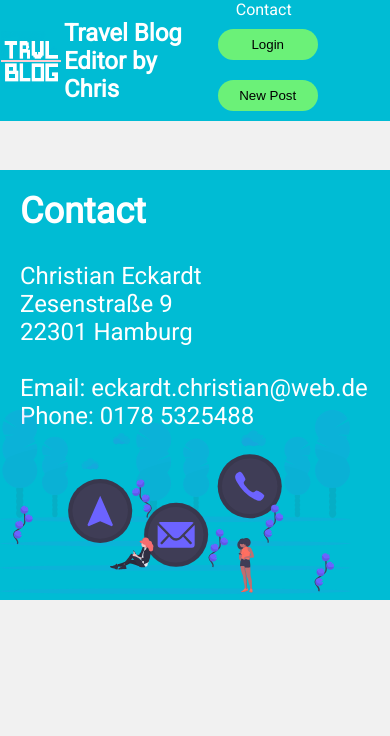
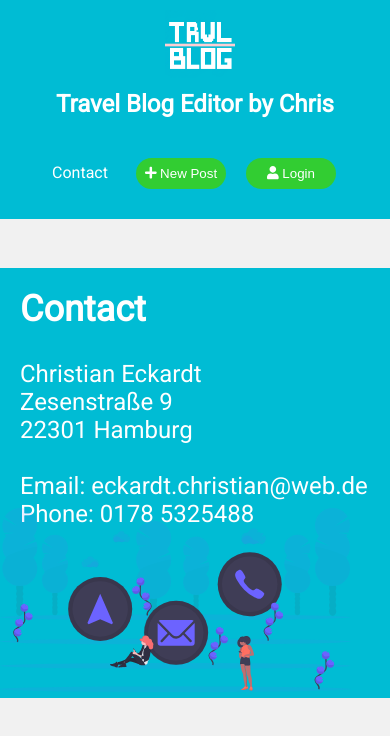
Before and after one commit to EckeEcke/react-app, a React (Create React App) app: page /Contact in a window 390 px wide. Shown: the top 736 px of the page. Built offline with nearby package versions, Linux system fonts and the light colour scheme; no server answers; what google-maps-react would draw is missing.

Commit message:
updating css and adding newpost form

```diff
--- a/package.json
+++ b/package.json
@@ -3,6 +3,10 @@
   "version": "0.1.0",
   "private": true,
   "dependencies": {
+    "@fortawesome/fontawesome-svg-core": "^1.2.32",
+    "@fortawesome/free-brands-svg-icons": "^5.15.1",
+    "@fortawesome/free-solid-svg-icons": "^5.15.1",
+    "@fortawesome/react-fontawesome": "^0.1.13",
     "@testing-library/jest-dom": "^5.11.6",
     "@testing-library/react": "^11.2.2",
     "@testing-library/user-event": "^12.2.2",
@@ -11,6 +15,7 @@
     "google-maps-react": "^2.0.6",
     "react": "^17.0.1",
     "react-dom": "^17.0.1",
+    "react-fontawesome": "^1.7.1",
     "react-router-dom": "^5.2.0",
     "react-scripts": "4.0.1",
     "web-vitals": "^0.2.4"
--- a/src/App.css
+++ b/src/App.css
@@ -33,3 +33,42 @@ body {
   transform: scale(1.1);
   transition-duration: 700ms;
 }
+
+
+
+nav h1 {
+  text-align: left;
+  margin: 1% 20px;
+  width: 600px;
+  color: white;
+}
+
+
+.navBTNs {
+  margin: 0 0 0 auto;
+  float: right;
+}
+
+
+.navlogo {
+  margin: 0 20px 10px;
+  float: left;
+  height: 60px;
+  width: 60px;
+}
+
+
+
+
+
+@media (max-width: 600px){
+  nav h1{margin: 10px auto; text-align: center};
+}
+
+@media (max-width: 600px){
+  .navBTNs{margin: 20px auto};
+}
+
+@media (max-width: 600px){
+  .navlogo{margin: 10px auto}
+}
--- a/src/App.js
+++ b/src/App.js
@@ -1,7 +1,8 @@
 import './App.css';
 import Contactpage from "./Components/Contact";
-import { BrowserRouter, Route, Switch } from 'react-router-dom';
+import { Route, Switch } from 'react-router-dom';
 import Dashboard from "./Components/Dashboard";
+import NewPost from "./Components/NewPost"
 
 
 
@@ -12,6 +13,7 @@ function App() {
       <Switch>
         <Route path="/" exact component={Dashboard} />
         <Route path="/Contact" component={Contactpage} />
+        <Route path="/New" component={NewPost} />
 
       </Switch>
 
--- a/src/Components/Dashboard.js
+++ b/src/Components/Dashboard.js
@@ -3,6 +3,7 @@ import Navigation from "./Navigation";
 import Map from "./Maps";
 import Description from "./Description";
 import Blogentries from "./Blogentries";
+
 
 
 
--- a/src/Components/Description.js
+++ b/src/Components/Description.js
@@ -4,11 +4,11 @@ import airport from "./Images/airport.svg";
 function Description(){
     return(
 
-    <div style={{maxWidth: "699px", width:"100vw", backgroundColor:"#00BCD4", color:"white", border:"0.5px solid #00BCD4"}}>
+    <div style={{maxWidth: "698px", width:"99.8%", backgroundColor:"#00BCD4", color:"white", border:"1px solid #00BCD4"}}>
   <p style={{padding:"5%", fontSize:"1.2em"}}>
   Hello visitors,
   <br></br><br></br>
-  <img style={{float:"right", width: "100px"}} src={airport} alt="person waiting for airplane"></img>
+  <img style={{float:"right", width: "100px", margin:"10px"}} src={airport} alt="person waiting for airplane"></img>
   welcome to my Travel Blog Editor built in React. This is my final project of the Full Stack Web Developer course at Hamburg Coding School. The rest is just some placeholder text
    until I know which features I managed to implement. Probably quite a few.
 
--- a/src/Components/Maps.js
+++ b/src/Components/Maps.js
@@ -33,10 +33,10 @@ export class MapContainer extends Component {
         <Map google={this.props.google}
             onClick={this.onMapClicked}
             mapId={"4996d6ed2b7c73a6"}
-            style={{maxWidth: "700px", width:"100vw", height: "380px"}}
+            style={{width:"100%", maxWidth: "700px", height: "380px"}}
             zoom={1.2}
             initialCenter={{ lat: 53.551085, lng: 9.993682 }}
-            containerStyle={{width: "100vw", maxWidth: '500px', maxHeight: '380px' }}>
+            containerStyle={{width: "100%", maxWidth: '700px', maxHeight: '380px' }}>
 
           <Marker onClick={this.onMarkerClick}
                   name={'Current location'} />
--- a/src/Components/Navigation.js
+++ b/src/Components/Navigation.js
@@ -1,17 +1,19 @@
 import React from "react";
 import logo from "./Images/logo-nosun.png";
-import { Link } from 'react-router-dom'
+import { Link } from 'react-router-dom';
+import { FontAwesomeIcon } from '@fortawesome/react-fontawesome'
+import { faPlus, faUser } from '@fortawesome/free-solid-svg-icons'
 
 
 function Navigation(){
     return(
-        <nav style={{backgroundColor: "#00BCD4", display: "flex", flexDirection: "row", alignItems: "center"}}>
-            <Link to="/"><img src={logo} alt="my Logo" style={{margin:"1%", float: "left", height:"60px"}}></img></Link>
-            <h1 style={{textAlign: "left", margin: "1%", color: "white"}}>Travel Blog Editor by Chris</h1>
-            <div style={{margin: "0 0 0 auto"}}>
-                <Link to="/Contact" style={{margin:"20px", padding: "8px", textDecoration: "none", color: "white"}}>Contact</Link>
-                <button style={{margin:"10px", padding: "8px", backgroundColor: "#6bf178", borderStyle: "none", borderRadius:"20px", width:"100px"}}>Login</button>
-                <button style={{margin:"10px 20px 10px 10px", padding: "8px", backgroundColor: "#6bf178", borderStyle: "none", borderRadius:"20px", width:"100px"}}>New Post</button>
+        <nav style={{backgroundColor: "#00BCD4", display: "flex", flexDirection: "row", flexWrap:"wrap", alignItems: "center"}}>
+            <Link to="/"  className="navlogo"><img style={{width: "70px"}} src={logo} alt="my Logo"></img></Link>
+            <h1>Travel Blog Editor by Chris</h1>
+            <div className="navBTNs">
+                <Link to="/Contact" style={{margin:"10px", padding: "8px", textDecoration: "none", color: "white", width: "90px"}}>Contact</Link>
+                <Link to="/New"><button style={{margin:"10px", padding: "8px", backgroundColor: "#32CD32", borderStyle: "none", borderRadius:"20px", width:"90px", color: "white"}}><FontAwesomeIcon icon={faPlus} /> New Post</button></Link>
+                <button style={{margin:"10px 20px 10px 10px", padding: "8px", backgroundColor: "#32CD32", borderStyle: "none", borderRadius:"20px", width:"90px", color: "white"}}><FontAwesomeIcon icon={faUser}  /> Login</button>
             </div>
 
 
--- /dev/null
+++ b/src/Components/NewPost.js
@@ -0,0 +1,41 @@
+import React, {Component} from "react";
+
+
+export class NewPost extends Component {
+    render(){
+        return(
+            <form>
+                <label>Title</label>
+                <br></br>
+                <input type="text"></input>
+                <br></br>
+                <label>Travel Date</label>
+                <br></br>
+                <input type="date"></input>
+                <br></br>
+                <label>Image Link</label>
+                <br></br>
+                <input type="url"></input>
+                <br></br>
+                <label>Longitude</label>
+                <br></br>
+                <input type="number"></input>
+                <br></br>
+                <label>Latitude</label>
+                <br></br>
+                <input type="number"></input>
+                <br></br>
+                <label>Description</label>
+                <br></br>
+                <input type="text"></input>
+                <br></br>
+                <input type="submit" value="Save"></input>
+
+
+            </form>
+
+        )
+        }
+    }
+
+export default NewPost;
```
Also changed, not shown: public/index.html (+1 -21 lines), 2 other files (tests, documents, lock files or other folders).
